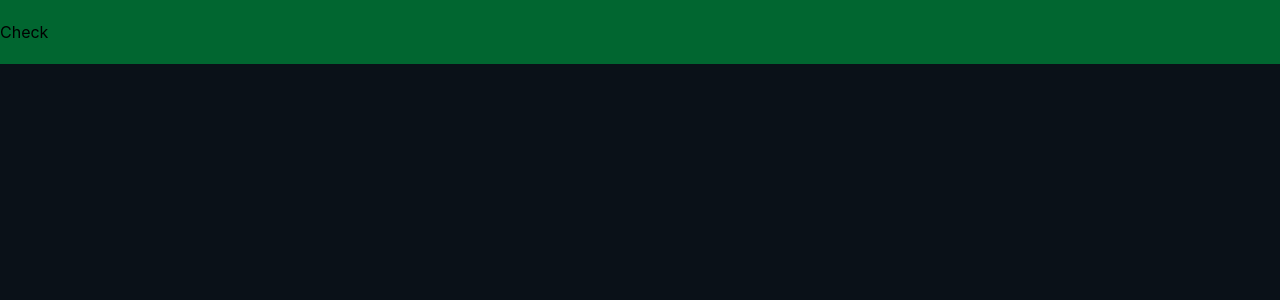
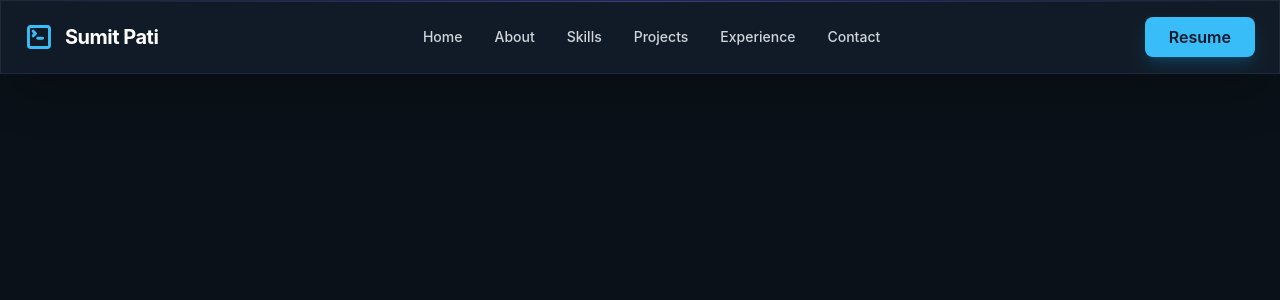
Before and after one commit to sumitpati7/sumitpati7.github.io, a React (Vite) app: page / in a window 1280 px wide. Shown: the top 300 px of the page. Built offline with nearby package versions, Linux system fonts and the light colour scheme.

Commit message:
feat: design of the navbar

```diff
--- a/components/Navbar.jsx
+++ b/components/Navbar.jsx
@@ -1,11 +1,37 @@
-import React from 'react'
+import React from 'react';
+import { SquareTerminal } from 'lucide-react';
 
 export const Navbar = () => {
+  const navLinks = ['Home', 'About', 'Skills', 'Projects', 'Experience', 'Contact'];
+
   return (
-    <nav className="bg-green-800 h-16 w-full">
-      <section className="container mx-auto flex justify-between items-center h-full">
-        <div>Check</div>
-      </section>
+    <nav className="flex items-center justify-between px-6 py-4 bg-secondary-bg border border-divider shadow-2xl relative overflow-hidden">
+
+      <div className="absolute top-0 inset-x-0 h-[1px] bg-gradient-to-r from-transparent via-indigo-500 to-transparent opacity-50"></div>
+
+      <div className="flex items-center gap-3 cursor-pointer group z-10">
+        <SquareTerminal className="w-7 h-7 text-[#38bdf8] group-hover:text-blue-400 transition-colors" strokeWidth={2.5} />
+        <span className="text-white font-bold text-xl tracking-tight">Sumit Pati</span>
+      </div>
+
+      <div className="hidden md:flex items-center gap-8 z-10">
+        {navLinks.map((item) => (
+          <a
+            key={item}
+            href={`#${item.toLowerCase()}`}
+            className="text-sm font-medium text-gray-300 hover:text-white transition-colors duration-200"
+          >
+            {item}
+          </a>
+        ))}
+      </div>
+
+      {/* Action Button */}
+      <div className="flex items-center z-10">
+        <button className="bg-[#38bdf8] hover:bg-[#0284c7] text-[#0f172a] hover:text-white font-semibold px-6 py-2 rounded-lg transition-all duration-300 shadow-lg shadow-sky-500/20">
+          Resume
+        </button>
+      </div>
     </nav>
-  )
-}
+  );
+};
--- a/package.json
+++ b/package.json
@@ -11,6 +11,7 @@
   },
   "dependencies": {
     "@tailwindcss/vite": "^4.2.1",
+    "lucide-react": "^0.577.0",
     "react": "^19.1.0",
     "react-dom": "^19.1.0"
   },
--- a/src/App.jsx
+++ b/src/App.jsx
@@ -1,8 +1,6 @@
-import { useState } from "react";
 import { Navbar } from "../components/Navbar";
 
 function App() {
-  const [count, setCount] = useState(0);
 
   return (
     <main className="min-h-screen bg-primary-bg">
```
Also changed, not shown: 1 other file (tests, documents, lock files or other folders).
